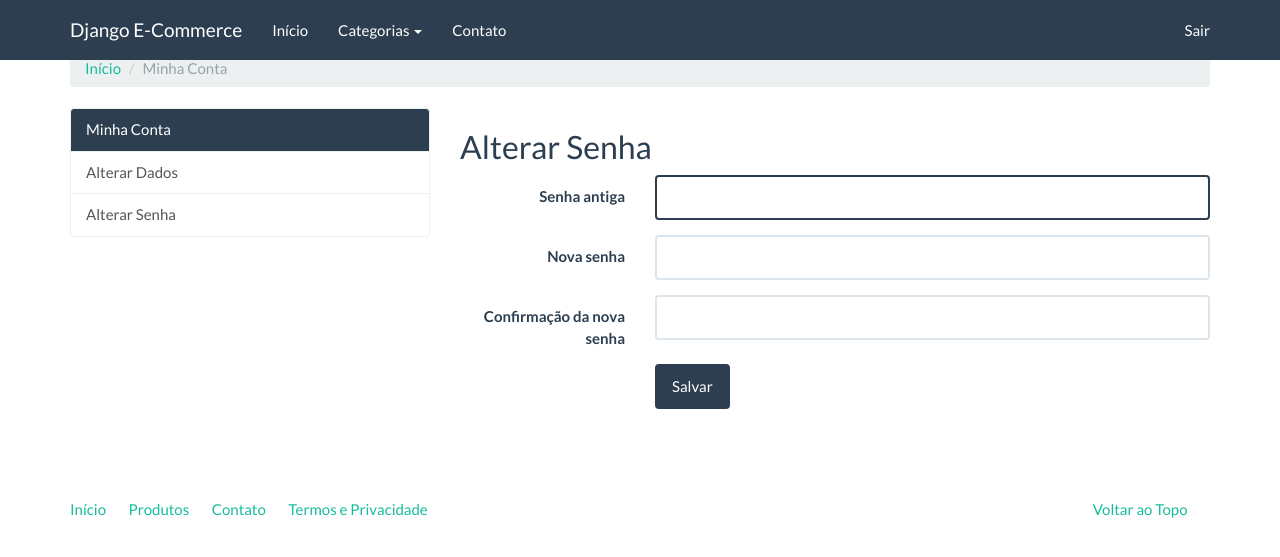
After one commit to UesleiJf/ecommerce, a Django app: a page that uses accounts/templates/accounts/index.html in a window 1280 px wide. The commit adds this page. Shown: the top 557 px of the page. Run offline with Django 3.2, Linux system fonts and the light colour scheme; a user stored in the database is signed in; tables that the repository leaves empty hold one stand-in row (values such as "Sample post"); some libraries are stand-ins or nearby versions.

Commit message:
alterando senha usuario - view

```diff
--- a/accounts/templates/accounts/index.html
+++ b/accounts/templates/accounts/index.html
@@ -12,12 +12,12 @@
         <div class="list-group">
           <a href="#" class="list-group-item active">Minha Conta</a>
           <a href="{% url 'accounts:update_user' %}" class="list-group-item">Alterar Dados</a>
-          <a href="#" class="list-group-item">Alterar Senha</a>
+          <a href="{% url 'accounts:update_password' %}" class="list-group-item">Alterar Senha</a>
         </div>
     </div>
     <div class="col-md-8">
         {% block accounts_container %}
-            <h2>Bem vindo Fulano</h2>
+            <h2>Bem vindo {{ user }}</h2>
         {% endblock %}
     </div>
 </div>
--- /dev/null
+++ b/accounts/templates/accounts/update_password.html
@@ -0,0 +1,30 @@
+{% extends "accounts/index.html" %}
+
+{% load widget_tweaks %}
+
+{% block title %}Alterar Dados{% endblock %}
+
+{% block accounts_container %}
+    <h2>Alterar Senha</h2>
+    <form class="form-horizontal" action="" method="post">
+        {% csrf_token %}
+        <fieldset>
+            {% for field in form %}
+            <div class="form-group{% if field.errors %} has-error{% endif %}">
+              <label for="{{ field.auto_id }}" class="col-md-3 control-label">{{ field.label }}</label>
+              <div class="col-md-9">
+                {% render_field field class='form-control' %}
+                {% for error in field.errors %}
+                <span class="help-block">{{ error }}</span>
+                {% endfor %}
+              </div>
+            </div>
+            {% endfor %}
+            <div class="form-group">
+              <div class="col-md-9 col-md-offset-3">
+                <button type="submit" class="btn btn-primary">Salvar</button>
+              </div>
+            </div>
+        </fieldset>
+    </form>
+{% endblock %}
--- a/accounts/urls.py
+++ b/accounts/urls.py
@@ -8,5 +8,6 @@ from . import views
 urlpatterns = [
     url(r'^$', views.index, name='index'),
     url(r'^alterar-dados/$', views.update_user, name='update_user'),
+    url(r'^alterar-senha/$', views.update_password, name='update_password'),
     url(r'^registro/$', views.register, name='register'),
 ]
--- a/accounts/views.py
+++ b/accounts/views.py
@@ -1,8 +1,9 @@
 # coding=utf-8
 
-from django.views.generic import CreateView, TemplateView, UpdateView
+from django.views.generic import CreateView, TemplateView, UpdateView, FormView
 from django.urls import reverse_lazy
 from django.contrib.auth.mixins import LoginRequiredMixin
+from django.contrib.auth.forms import PasswordChangeForm
 
 from .models import User
 from .forms import UserAdminCreationForm
@@ -32,6 +33,19 @@ class UpdateUserView(LoginRequiredMixin, UpdateView):
         return self.request.user
 
 
+class UpdatePasswordView(LoginRequiredMixin, FormView):
+
+    template_name = 'accounts/update_password.html'
+    success_url = reverse_lazy('accounts:index')
+    form_class = PasswordChangeForm
+
+    def get_form_kwargs(self):
+        kwargs = super(UpdatePasswordView, self).get_form_kwargs()
+        kwargs['user'] = self.request.user
+        return kwargs
+
+
 index = IndexView.as_view()
 register = RegisterView.as_view()
 update_user = UpdateUserView.as_view()
+update_password = UpdatePasswordView.as_view()
```
